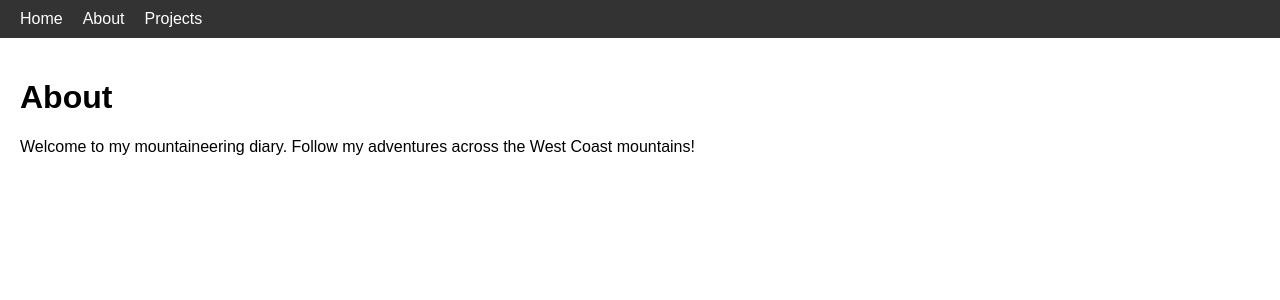
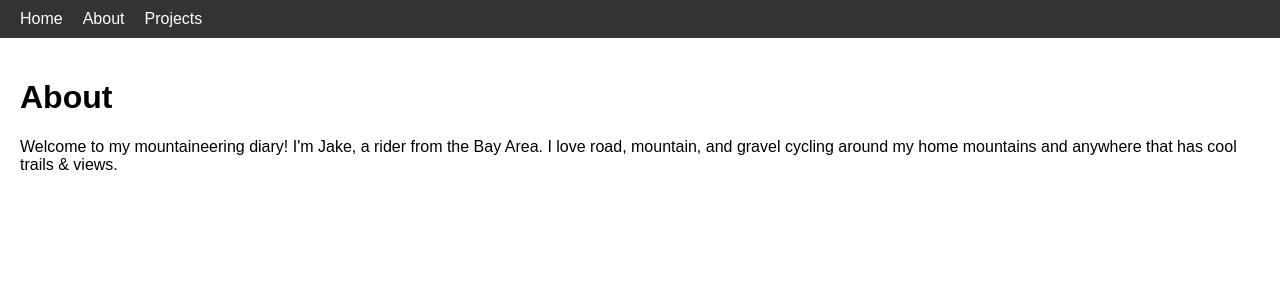
Before and after one commit to runyanjake/jakeswestcoast, a React (Create React App) app: page /about in a window 1280 px wide. Shown: the top 300 px of the page. Built offline with nearby package versions, Linux system fonts and the light colour scheme.

Commit message:
Break into components

```diff
--- a/src/App.css
+++ b/src/App.css
@@ -28,46 +28,7 @@ nav ul li a:hover {
   text-decoration: underline;
 }
 
-.home {
-  position: relative;
-  height: 100vh;
-  display: flex;
-  justify-content: center;
-  align-items: center;
-  text-align: center;
-  color: white;
-  overflow: hidden;
-}
 
-.home-content {
-  position: relative;
-  z-index: 2;
-}
-
-.home-content h1 {
-  font-size: 4vw;
-  font-weight: bold;
-  margin: 0;
-}
-
-.home-content p {
-  font-size: 1vw;
-  font-weight: bold;
-  margin: 0;
-}
-
-.background-video {
-  position: absolute;
-  top: 50%;
-  left: 50%;
-  transform: translate(-50%, -50%);
-  min-width: 100%;
-  min-height: 100%;
-  width: auto;
-  height: auto;
-  z-index: 1;
-  opacity: 0.8;
-}
 
 .page {
   padding: 20px;
--- a/src/App.js
+++ b/src/App.js
@@ -1,46 +1,11 @@
-// Import necessary libraries
 import React from 'react';
 import { BrowserRouter as Router, Routes, Route, Link } from 'react-router-dom';
 import './App.css';
 
-// Home page component
-function Home() {
-  return (
-    <div className="home">
-      <div className="home-content">
-        <h1>Jake&apos;s West Coast</h1>
-        <p>My Mountaineering Diary</p>
-      </div>
-      <img
-        src="https://i.giphy.com/media/v1.Y2lkPTc5MGI3NjExdXpzcjE2bzh4bGd1MDBmNjVvajk2aHc5eXJocmoyb3hydHA5ZXoydyZlcD12MV9pbnRlcm5hbF9naWZfYnlfaWQmY3Q9Zw/F86jaFeIpE55nvF8M5/giphy.gif"
-        alt="Jakeswestcoast"
-        className="background-video"
-      />
-    </div>
-  );
-}
+import Home from './components/Home'
+import About from './components/About'
+import Projects from './components/Projects'
 
-// About page component
-function About() {
-  return (
-    <div className="page">
-      <h1>About</h1>
-      <p>Welcome to my mountaineering diary. Follow my adventures across the West Coast mountains!</p>
-    </div>
-  );
-}
-
-// Projects page component
-function Projects() {
-  return (
-    <div className="page">
-      <h1>Projects</h1>
-      <p>Here you can find my climbing routes, expeditions, and other mountaineering projects.</p>
-    </div>
-  );
-}
-
-// Main App component
 function App() {
   return (
     <Router>
--- /dev/null
+++ b/src/components/About.css
@@ -0,0 +1,3 @@
+.page {
+    padding: 20px;
+  }
--- /dev/null
+++ b/src/components/About.js
@@ -0,0 +1,12 @@
+import './About.css';
+
+function About() {
+    return (
+        <div className="page">
+        <h1>About</h1>
+        <p>Welcome to my mountaineering diary! I'm Jake, a rider from the Bay Area. I love road, mountain, and gravel cycling around my home mountains and anywhere that has cool trails & views.</p>
+        </div>
+    );
+}
+
+export default About;
--- /dev/null
+++ b/src/components/Home.css
@@ -0,0 +1,40 @@
+.background-video {
+    position: absolute;
+    top: 50%;
+    left: 50%;
+    transform: translate(-50%, -50%);
+    min-width: 100%;
+    min-height: 100%;
+    width: auto;
+    height: auto;
+    z-index: 1;
+    opacity: 0.8;
+}
+
+.home {
+  position: relative;
+  height: 100vh;
+  display: flex;
+  justify-content: center;
+  align-items: center;
+  text-align: center;
+  color: white;
+  overflow: hidden;
+}
+
+.home-content {
+  position: relative;
+  z-index: 2;
+}
+
+.home-content h1 {
+  font-size: 4vw;
+  font-weight: bold;
+  margin: 0;
+}
+
+.home-content p {
+  font-size: 1vw;
+  font-weight: bold;
+  margin: 0;
+}
--- /dev/null
+++ b/src/components/Home.js
@@ -0,0 +1,19 @@
+import './Home.css';
+
+function Home() {
+    return (
+      <div className="home">
+        <div className="home-content">
+          <h1>Jake&apos;s West Coast</h1>
+          <p>My Mountaineering Diary</p>
+        </div>
+        <img
+          src="https://i.giphy.com/media/v1.Y2lkPTc5MGI3NjExdXpzcjE2bzh4bGd1MDBmNjVvajk2aHc5eXJocmoyb3hydHA5ZXoydyZlcD12MV9pbnRlcm5hbF9naWZfYnlfaWQmY3Q9Zw/F86jaFeIpE55nvF8M5/giphy.gif"
+          alt="Jakeswestcoast"
+          className="background-video"
+        />
+      </div>
+    );
+  }
+
+  export default Home;
--- /dev/null
+++ b/src/components/Projects.css
@@ -0,0 +1,3 @@
+.page {
+    padding: 20px;
+  }
--- /dev/null
+++ b/src/components/Projects.js
@@ -0,0 +1,12 @@
+import './Projects.css';
+
+function Projects() {
+    return (
+      <div className="page">
+        <h1>Projects</h1>
+        <p>Here you can find my climbing routes, expeditions, and other mountaineering projects.</p>
+      </div>
+    );
+  }
+
+  export default Projects;
```
